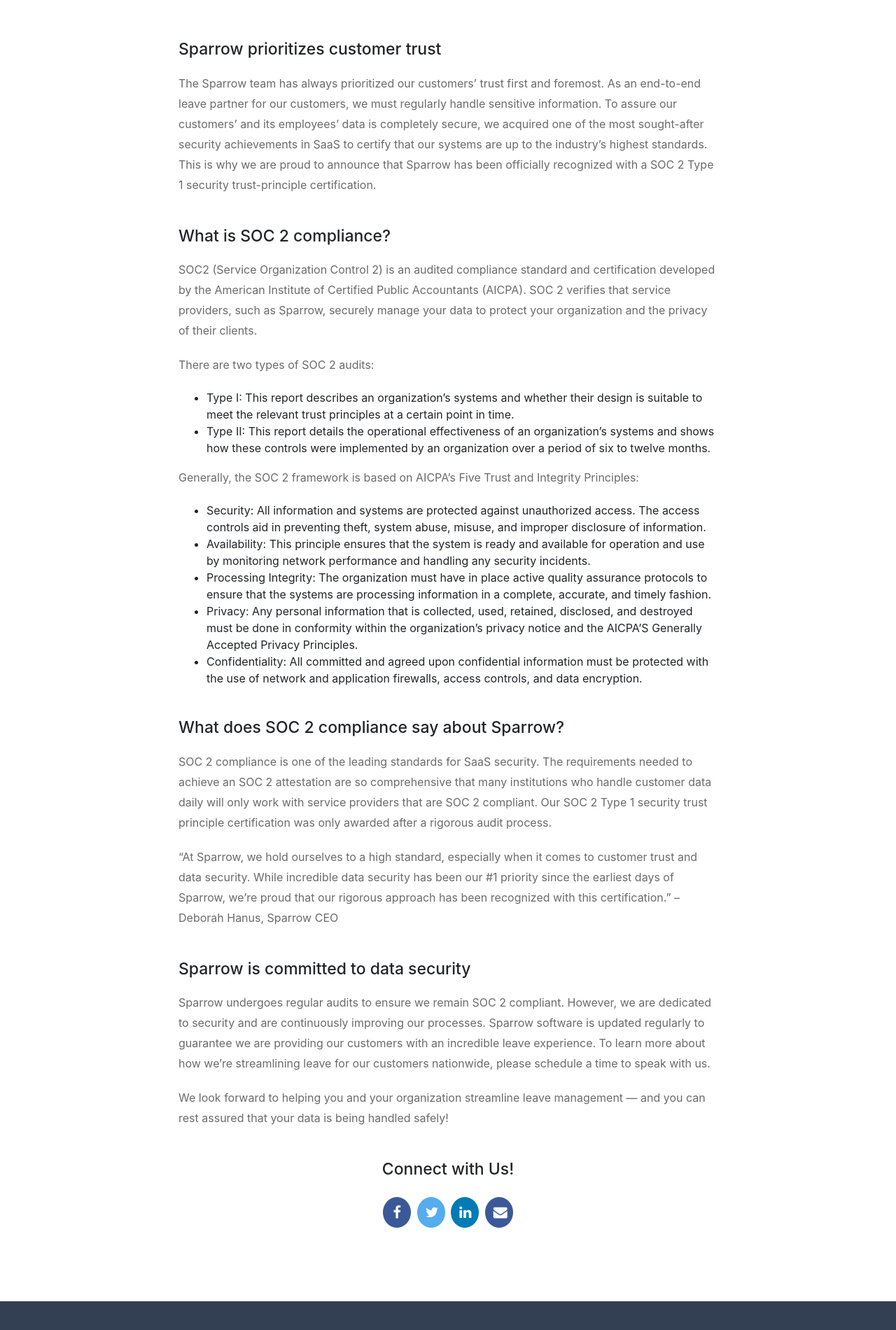
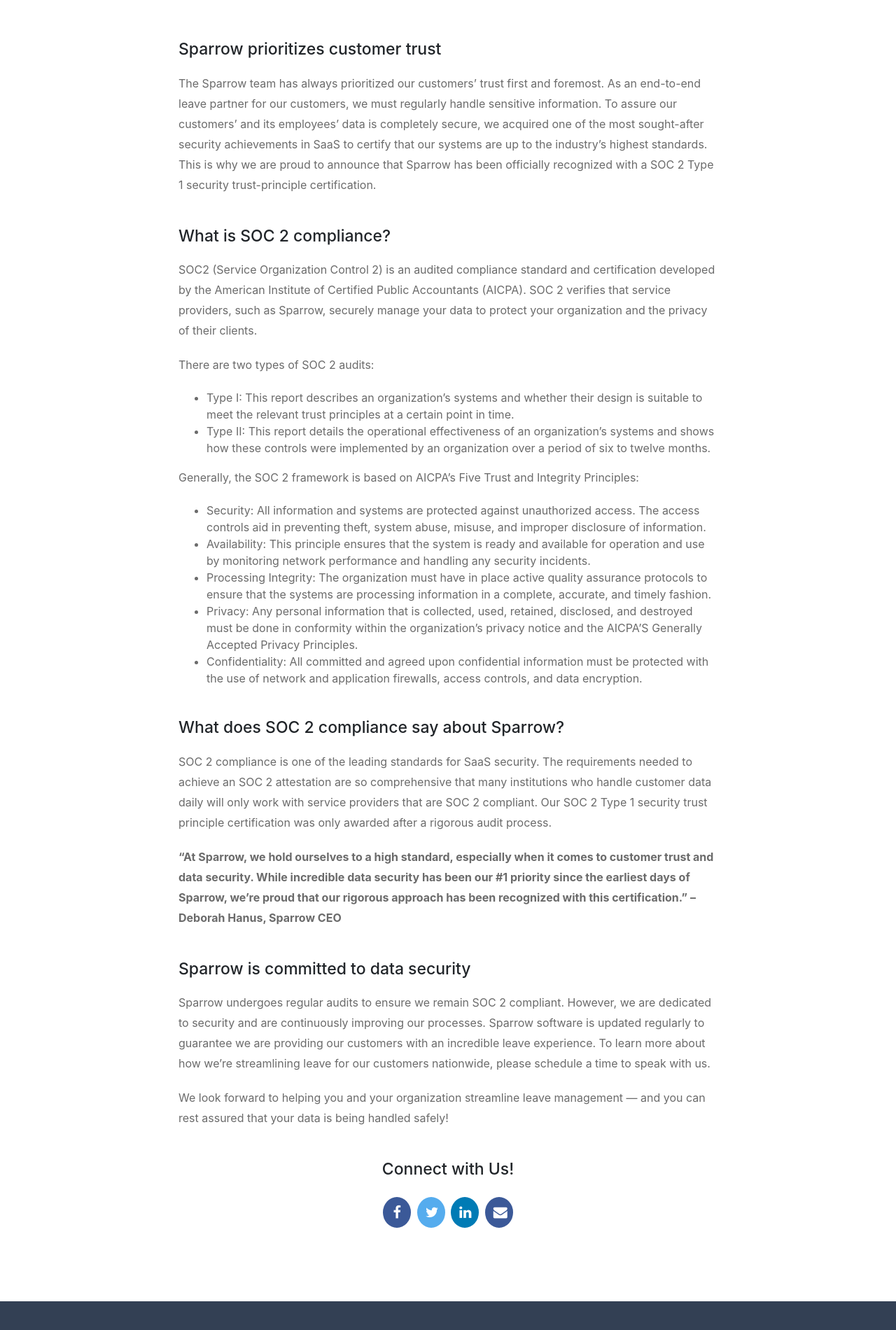
Before and after one commit to trysparrow/sparrow-landing, a Jekyll site: the page built from _posts/2021-01-27-soc2-type1.md, in a window 1280 px wide. Shown: the part 638-2538 px from the top of the page at 70% size. Built offline with Jekyll 4.4.1, drawn with Linux system fonts in a browser that asks for light colours; nearby versions of some CDN libraries; some web fonts are replaced; comment, search, counter and statistics services are not loaded.

Commit message:
fix style

```diff
--- a/assets/css/sparrow-overrides.css
+++ b/assets/css/sparrow-overrides.css
@@ -159,3 +159,13 @@
 table.outline-rows tr {
   vertical-align: top;
 }
+
+ul {
+  /* make list text the same color as <p> */
+  color: #6b6b6b;
+}
+
+blockquote {
+  margin: auto;
+  font-weight: bold;
+}
```
